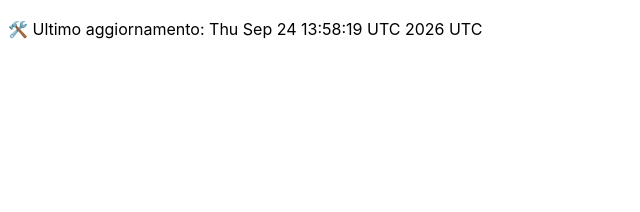
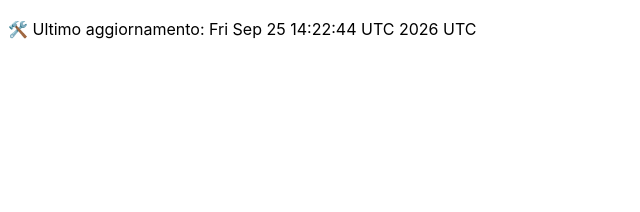
Before and after one commit to DanteTrb/DanteTrb.github.io, a Jekyll site: the page built from badges.md, in a window 1280 px wide. Shown: the top 212 px of the page, without its empty margins (0-640 px from the left). Built offline with Jekyll 4.4.1, drawn with Linux system fonts in a browser that asks for light colours; our own code applies the rules of GitHub Pages for plain Markdown files.

Commit message:
🛠️ Aggiornamento automatico badge

```diff
--- a/badges.md
+++ b/badges.md
@@ -1 +1 @@
-🛠️ Ultimo aggiornamento: Thu Sep 24 13:58:19 UTC 2026 UTC
+🛠️ Ultimo aggiornamento: Fri Sep 25 14:22:44 UTC 2026 UTC
```
